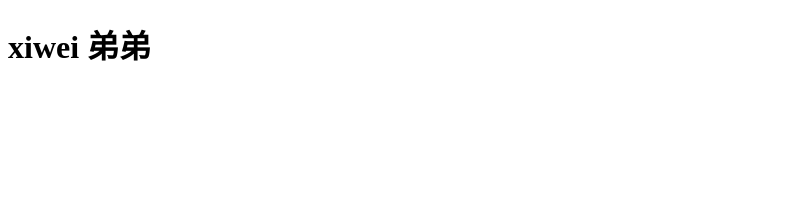
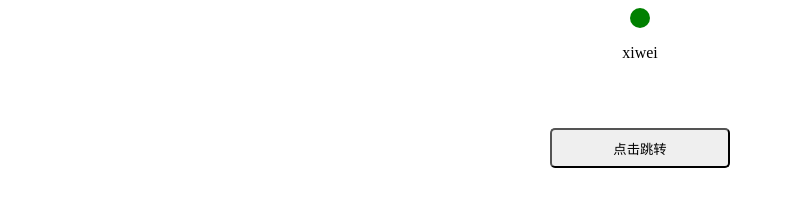
Before and after one commit to fmx6666/Clone-to-local, a plain HTML site: page index.html in a window 1280 px wide. Shown: the whole page, without its empty margins (0-785 px from the left). Drawn offline with nearby package versions, Linux system fonts and the light colour scheme.

Commit message:
jq,路由

```diff
--- a/index.html
+++ b/index.html
@@ -3,9 +3,57 @@
 <head>
     <meta charset="UTF-8">
     <meta name="viewport" content="width=device-width, initial-scale=1.0">
-    <title>Document</title>
+    <title>略略略~</title>
+    <style>
+        .box {
+            width: 100%;
+            height: 100%;
+        }
+        .waterDrop,.sea,.bbb {
+            margin: 0 auto;
+        }
+        .waterDrop {
+            width: 20px;
+            height: 20px;
+            border-radius: 50%;
+            background-color: green;
+        }
+        .sea {
+            width: 100px;
+            height: 50px;
+            text-align: center;
+            line-height: 50px;
+        }
+        .bbb {
+            width: 180px;
+            height: 40px;
+            margin-top: 50px;
+        }
+        .btn {
+            width: 180px;
+            height: 40px;
+            border-radius: 5px;
+            cursor: pointer;
+        }
+    </style>
 </head>
 <body>
-    <h1>  xiwei 弟弟</h1>
+
+    <div class="box">
+        <div class="waterDrop"></div>
+        <div class="sea">xiwei</div>
+        <div class="bbb">
+            <button class="btn">点击跳转</button>
+        </div>
+    </div>
+
+    <script src="https://cdn.bootcdn.net/ajax/libs/jquery/3.5.1/jquery.js"></script>
+    <script>
+        $('.bbb').on('click', function (e) {
+            window.location.href = './indexRouter.html'
+        })
+
+    </script>
 </body>
+
 </html>
```
Also changed, not shown: indexRouter.html (added, +21 -0 lines).
